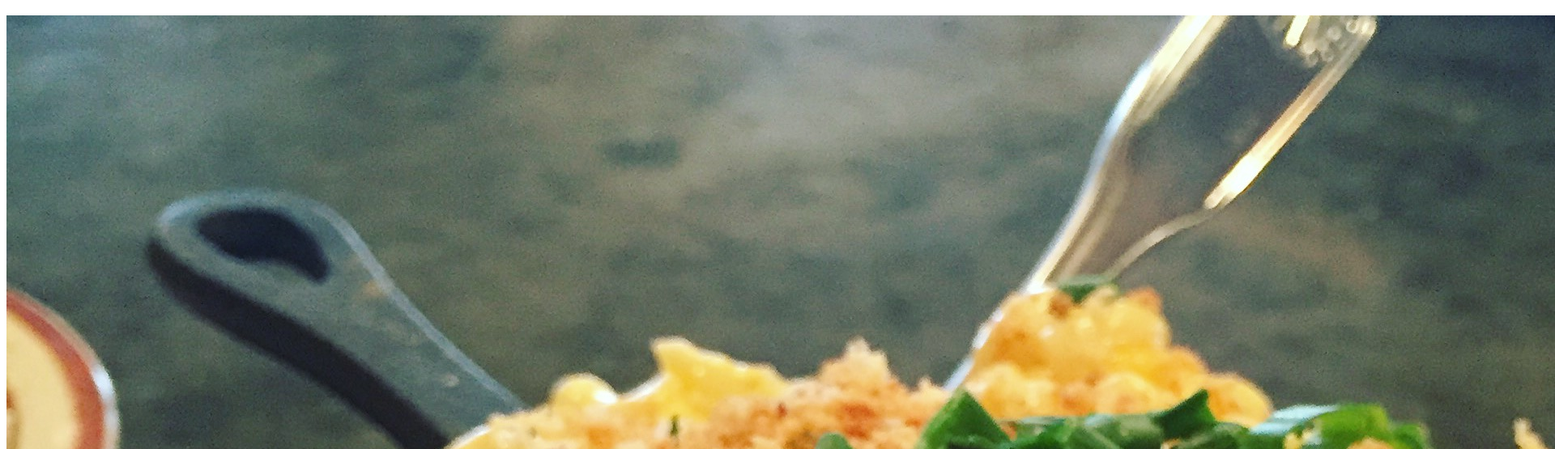
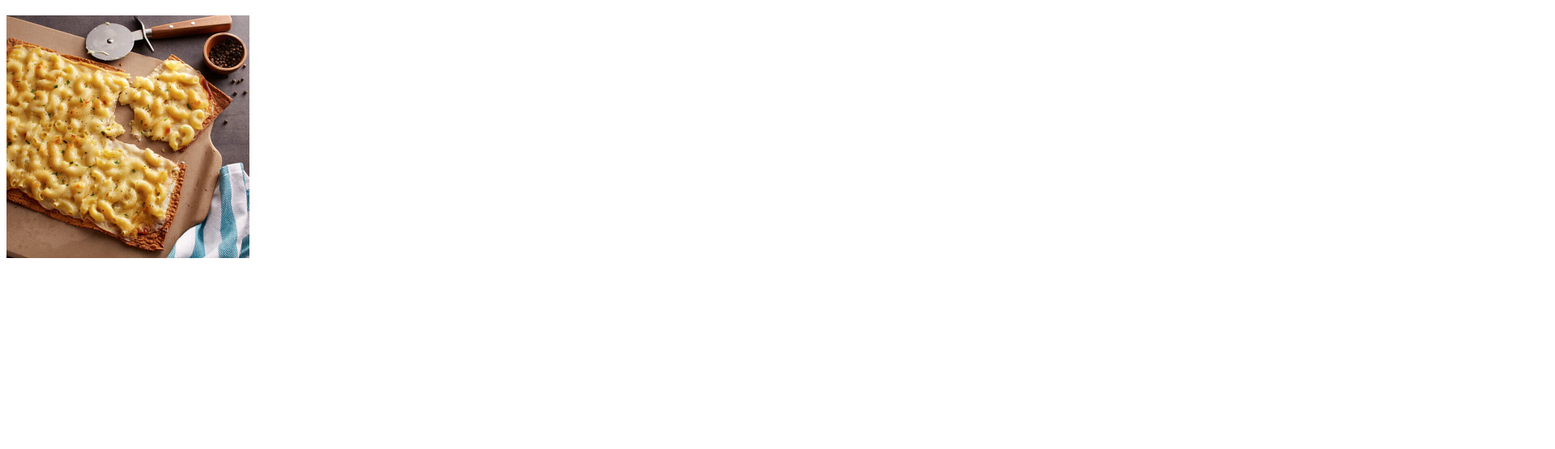
Before and after one commit to Cdsnyder7/odin-recipes, a plain HTML site: page recipes/mncpizza.html in a window 1280 px wide. Shown: the part 61-616 px from the top of the page at 81% size, 1920 px wide, since content can reach past the window. Drawn offline with Linux system fonts and the light colour scheme.

Commit message:
Scaled down mncpizza.jpg and added link to index.html
I added the link to the macn cheese pizza page on the home page and I
scaled the picture down to match that of the other pictures.

```diff
--- a/recipes/mncpizza.html
+++ b/recipes/mncpizza.html
@@ -11,7 +11,9 @@
 <body>
 
     <h1>Macoroni & Cheese Pizza</h1>
-    <img src="../images/macncheese.jpg" alt="The cheesiest pizza you have ever seen.">
+    <img src="../images/mncpizza.jpg" alt="The cheesiest pizza you have ever seen."
+     height="300";
+     width="300";>
 
 </body>
 
```
Also changed, not shown: index.html (+1 -0 lines).
